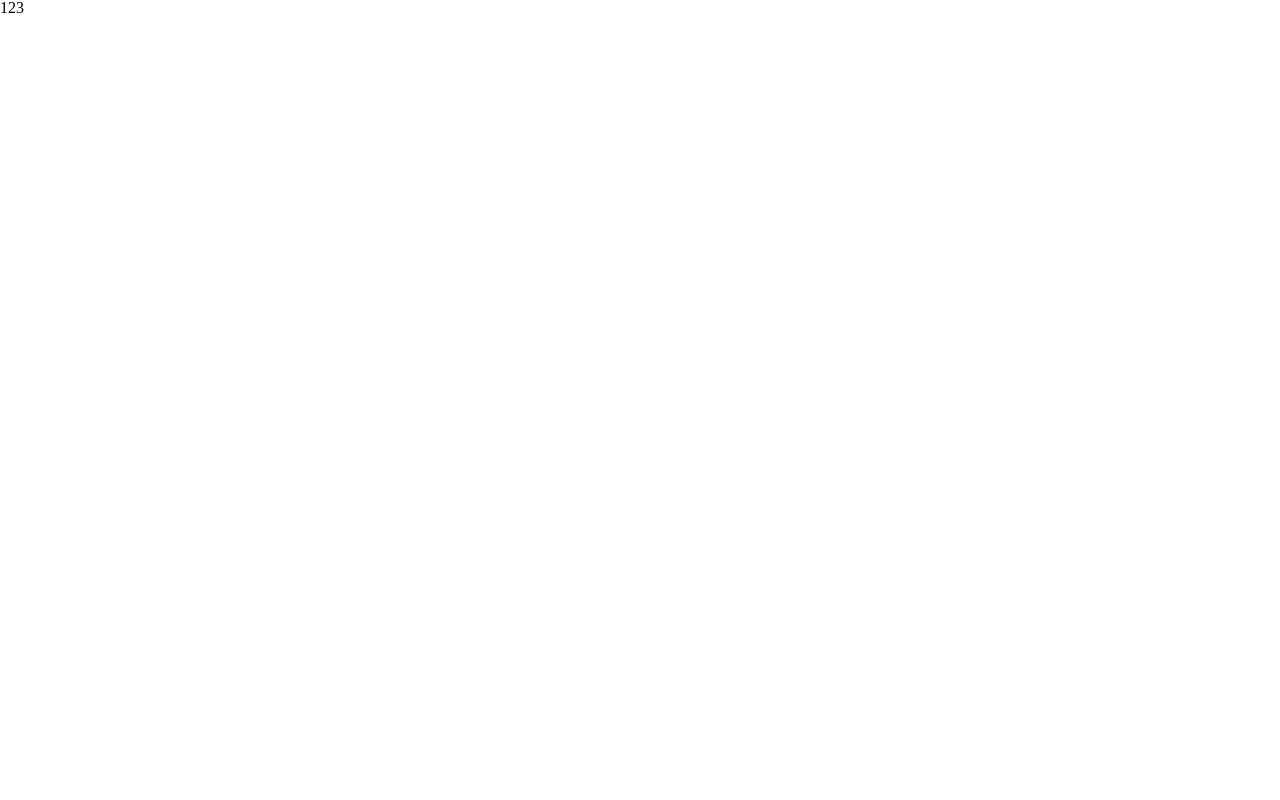
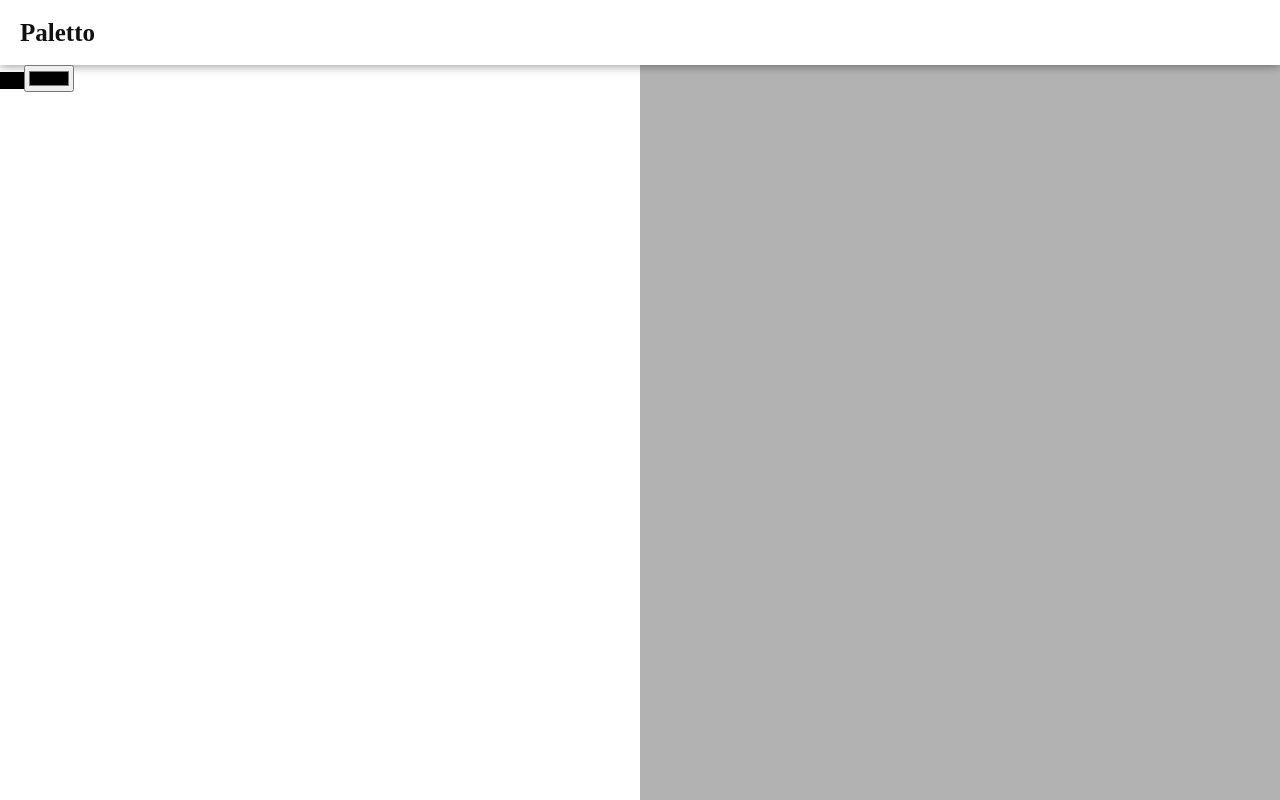
Before and after one commit to pengooseDev/paletto, a React (Create React App) app: page / in a window 1280 px wide. Built offline with nearby package versions, Linux system fonts and the light colour scheme.

Commit message:
feat: newHSVType init

```diff
--- a/package.json
+++ b/package.json
@@ -43,5 +43,10 @@
       "last 1 firefox version",
       "last 1 safari version"
     ]
+  },
+  "devDependencies": {
+    "autoprefixer": "^10.4.12",
+    "postcss": "^8.4.16",
+    "tailwindcss": "^3.1.8"
   }
 }
--- a/src/App.tsx
+++ b/src/App.tsx
@@ -1,19 +1,19 @@
 import Header from "./Components/Header";
 import styled from "styled-components";
+import Content from "./Components/Content";
 
 const Wrapper = styled.div`
-    height: 100vh;
     display: flex;
     flex-direction: column;
+    height: 100vh;
 `;
 
 function App() {
     return (
-        <>
-            <Wrapper>
-                <Header />
-            </Wrapper>
-        </>
+        <Wrapper>
+            <Header />
+            <Content />
+        </Wrapper>
     );
 }
 
--- /dev/null
+++ b/src/Components/Content.tsx
@@ -0,0 +1,55 @@
+import styled from "styled-components";
+import { colorPickAtom, IColorPick } from "../atoms";
+import { useRecoilState } from "recoil";
+
+const Wrapper = styled.div`
+    display: grid;
+    grid-template-columns: 1fr 1fr;
+    height: 100%;
+`;
+
+const ColorInput = styled.div`
+    width: 100%;
+    height: 100%;
+    border: none;
+    cursor: pointer;
+`;
+
+const ColorLabel = styled.label`
+    background: ${(props) => props.colorPick};
+`;
+
+const inputColorChangeHandler = (e: React.FormEvent<HTMLInputElement>) => {
+    console.log(e.currentTarget.value);
+};
+
+const ColorVariationContainer = styled.div`
+    background: rgba(0, 0, 0, 0.3);
+    padding: 10px;
+`;
+
+const Content = () => {
+    // 현재는 String 그 자체 사용중. 이후, HexCode로 넘어올 것임. 오류 미리 생각.
+    const [colorPick, setColorPick] = useRecoilState<IColorPick>(colorPickAtom);
+
+    return (
+        <Wrapper>
+            <div>
+                <ColorLabel
+                    htmlFor="colorPicker"
+                    colorPick={colorPick ? colorPick : "black"}
+                >
+                    123
+                </ColorLabel>
+                <input
+                    type="color"
+                    id="colorPicker"
+                    onChange={inputColorChangeHandler}
+                />
+            </div>
+            <ColorVariationContainer />
+        </Wrapper>
+    );
+};
+
+export default Content;
--- a/src/Components/Header.tsx
+++ b/src/Components/Header.tsx
@@ -1,13 +1,16 @@
 import styled from "styled-components";
 
-const Wrapper = styled.div``;
+const Wrapper = styled.div`
+    background: white;
+    color: #111;
+    font-size: 25px;
+    font-weight: 600;
+    padding: 20px;
+    box-shadow: 0px 0px 10px rgba(0, 0, 0, 0.5);
+`;
 
 const Header = () => {
-    return (
-        <div>
-            <div>123</div>
-        </div>
-    );
+    return <Wrapper>Paletto</Wrapper>;
 };
 
 export default Header;
--- a/src/atoms.ts
+++ b/src/atoms.ts
@@ -1 +1,7 @@
 import { atom } from "recoil";
+export type IColorPick = string;
+
+export const colorPickAtom = atom<IColorPick>({
+    key: "colorPickAtom",
+    default: "black",
+});
```
Also changed, not shown: src/reset.tsx (+15 -0 lines), 1 other file (tests, documents, lock files or other folders).
